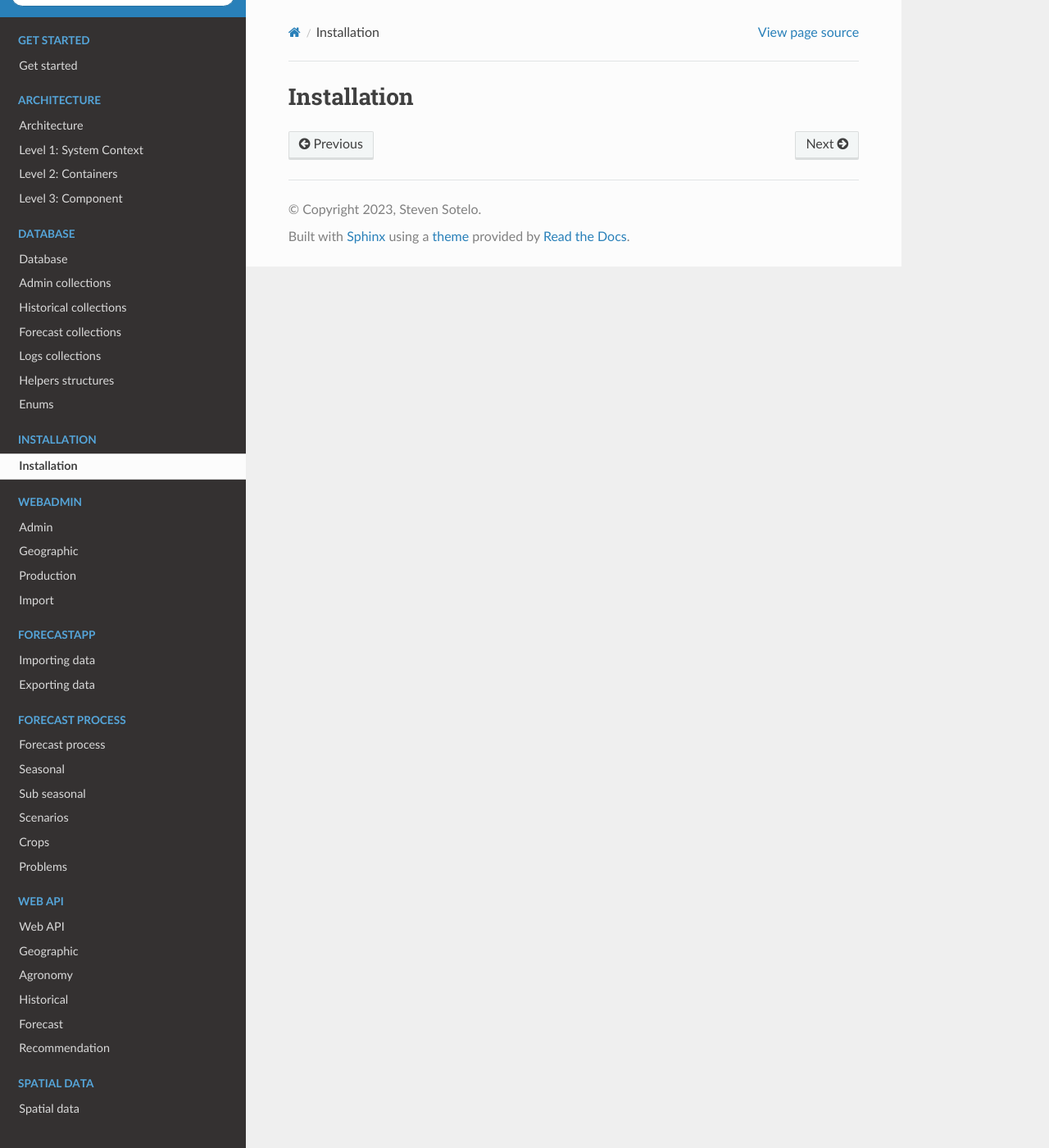
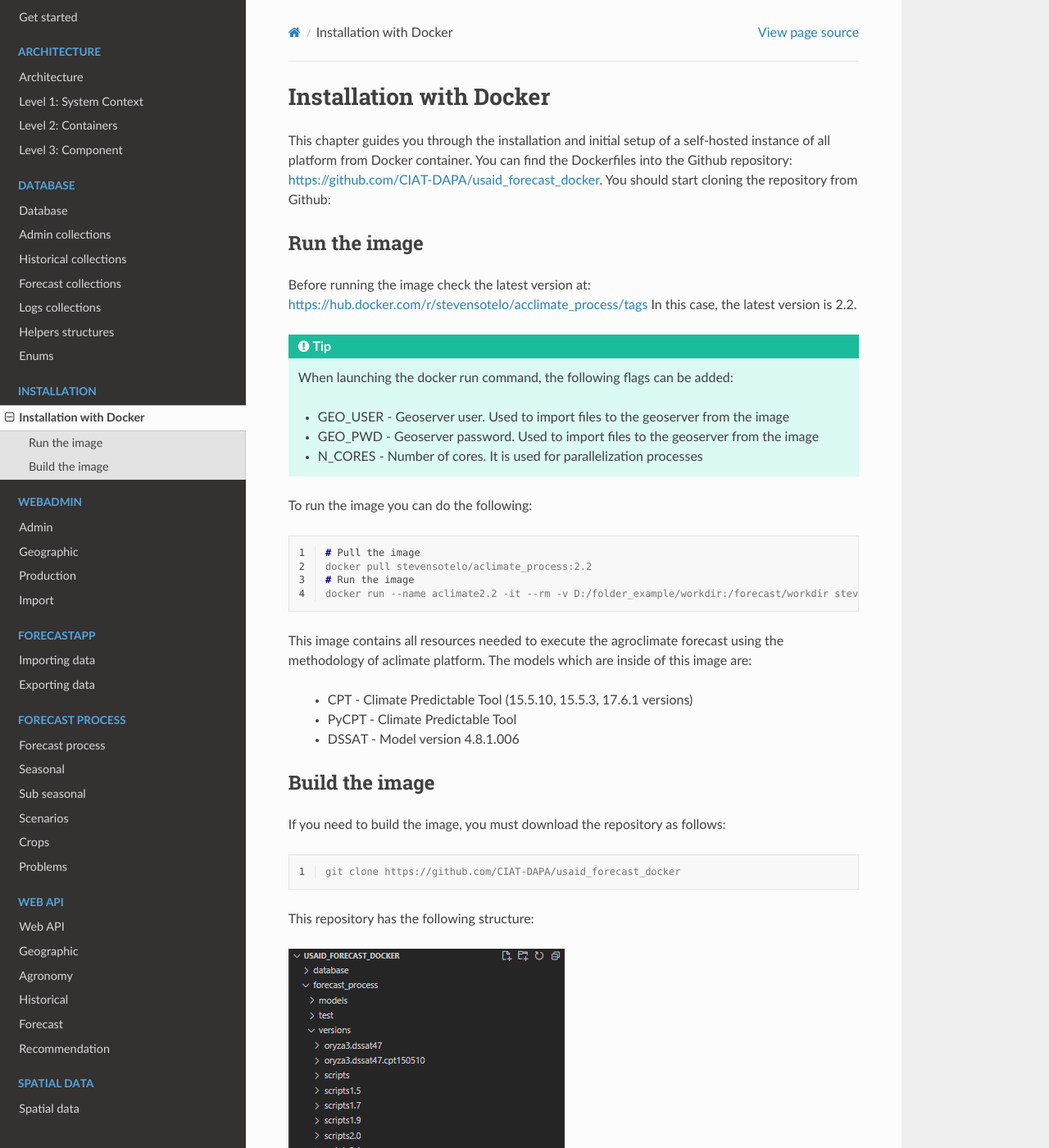
Before and after one commit to stevensotelo/aclimate_docs, a Sphinx documentation site: the page built from docs/source/04-installation.rst, in a window 1280 px wide and 1400 px high. Shown: the whole window at 82% size. Built offline with Sphinx 7.4.7 and the Read the Docs theme 2.0.0, drawn with Linux system fonts in a browser that asks for light colours; some of the changed text lies outside the part shown.

Commit message:
Add installing forecast tool

```diff
--- a/docs/source/04-installation.rst
+++ b/docs/source/04-installation.rst
@@ -1,2 +1,69 @@
-Installation
-============
+Installation with Docker
+##########################
+
+This chapter guides you through the installation and initial setup of a self-hosted
+instance of all platform from Docker container. You can find the Dockerfiles into
+the Github repository: `<https://github.com/CIAT-DAPA/usaid_forecast_docker>`_.
+You should start cloning the repository from Github:
+
+
+Run the image
+===============
+
+Before running the image check the latest version at: https://hub.docker.com/r/stevensotelo/acclimate_process/tags
+In this case, the latest version is 2.2.
+
+
+.. tip::
+  When launching the docker run command, the following flags can be added:
+
+  - GEO_USER - Geoserver user. Used to import files to the geoserver from the image
+  - GEO_PWD - Geoserver password. Used to import files to the geoserver from the image
+  - N_CORES - Number of cores. It is used for parallelization processes
+
+To run the image you can do the following:
+
+.. code-block:: console
+  :linenos:
+
+  # Pull the image
+  docker pull stevensotelo/aclimate_process:2.2
+  # Run the image
+  docker run --name aclimate2.2 -it --rm -v D:/folder_example/workdir:/forecast/workdir stevensotelo/aclimate_process:2.2 /bin/bash
+
+
+This image contains all resources needed to execute the agroclimate forecast using the methodology of aclimate platform. The models which are inside of this image are:
+
+  * CPT - Climate Predictable Tool (15.5.10, 15.5.3, 17.6.1 versions)
+  * PyCPT - Climate Predictable Tool
+  * DSSAT - Model version 4.8.1.006
+
+
+Build the image
+===============
+
+If you need to build the image, you must download the repository as follows:
+
+.. code-block:: console
+    :linenos:
+
+    git clone https://github.com/CIAT-DAPA/usaid_forecast_docker
+
+
+This repository has the following structure:
+
+.. image:: /_static/img/04-installation/04-usaid_docker_folders.*
+  :alt: usaid_forecast_docker folders
+  :class: device-screen-vertical side-by-side
+
+The folder of interest is forecast_process. Inside this folder, you can copy some script folder from the version folder to start editing a new version. You can review the dockerfiles for each version to see the differences between the image versions.
+
+Once the dockerfile has been edited, you must go, through the console, to the scripts folder where your dockerfile is and build the image with the following command:
+
+.. code-block:: console
+  :linenos:
+
+  # Build the image
+  docker build -t stevensotelo/aclimate_process:version_example .
+
+After ":" you must put the version that will have this new image.
--- a/docs/source/09-layers.rst
+++ b/docs/source/09-layers.rst
@@ -37,7 +37,8 @@ If you want to change the **time** parameter of the layer to display it on diffe
   :alt: GeoServer layer preview OpenLayers
   :class: device-screen-vertical side-by-side
 
-Please note that the date format is YYYY-MM. For the subseasonal layers the same format is followed, but MM represents the week. That is to say from 1-4
+.. warning::
+    Please note that the date format is YYYY-MM. For the subseasonal layers the same format is followed, but MM represents the week. That is to say from 1-4
 
 El Nino y La Nina years
 ==========================
```
Also changed, not shown: docs/source/09-wcs.rst (+6 -3 lines), docs/source/_static/img/04-installation/04-usaid_docker_folders.png (added).
